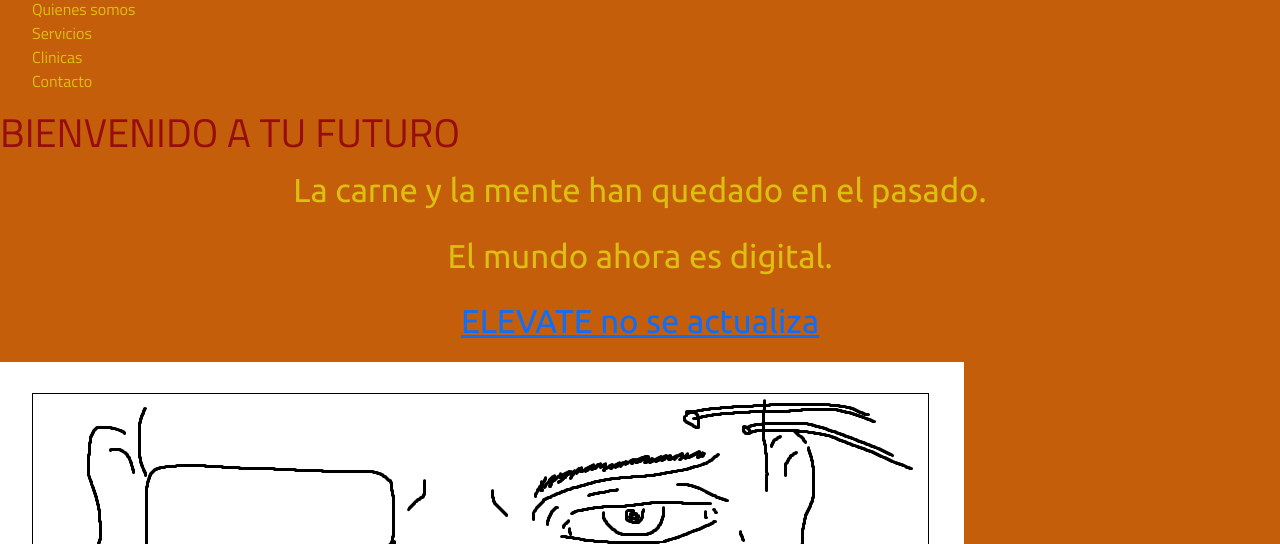
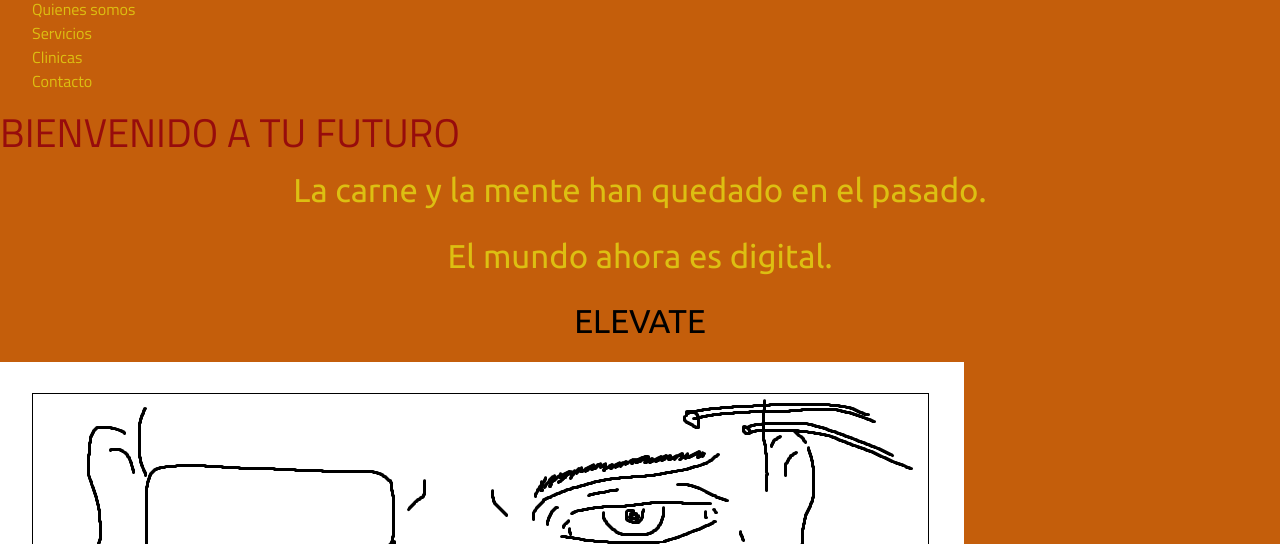
Before and after one commit to DEKilian/chrysocyon, a plain HTML site: page index.html in a window 1280 px wide. Shown: the part 256-800 px from the top of the page. Drawn offline with nearby package versions, Linux system fonts and the light colour scheme.

```diff
--- a/index.html
+++ b/index.html
@@ -44,7 +44,7 @@
             <p>La carne y la mente han quedado en el pasado.</p>
             <p>El mundo ahora es digital.</p>
             <p>
-             <a href="./pages/servicios.html">ELEVATE no se actualiza</a>
+             <a class="elevate" href="./pages/servicios.html">ELEVATE</a>
             </p>
             <img src="assets/home-alpha.png" alt="">
         </section>
--- a/styles/style.css
+++ b/styles/style.css
@@ -82,3 +82,12 @@
 }
 
 /*En el caso de mi pagina, ya que los textos se encuentran colocados en distintas areas segun su finalidad y la pagina en la que se encuentre el usuario, me parecio mejor idea declarar distintos tipos de etiquetas 'p' para poder manejarlos de manera mas practica. Comprendo que quizas haya una maneras mas simples y que puedan generar menos confusion a medida que mi pagina crezca en complejidad, pero me parecio la opcion mas simple para resolverlo a esta altura del curso*/
+
+.elevate{
+    text-decoration: none;
+    color: black;
+}
+
+.elevate:hover {
+    color: red;
+}
```
Also changed, not shown: pages/clinicas.html (+2 -0 lines), pages/contacto.html (+2 -0 lines), pages/quienes-somos.html (+2 -0 lines), pages/servicios.html (+2 -0 lines).
